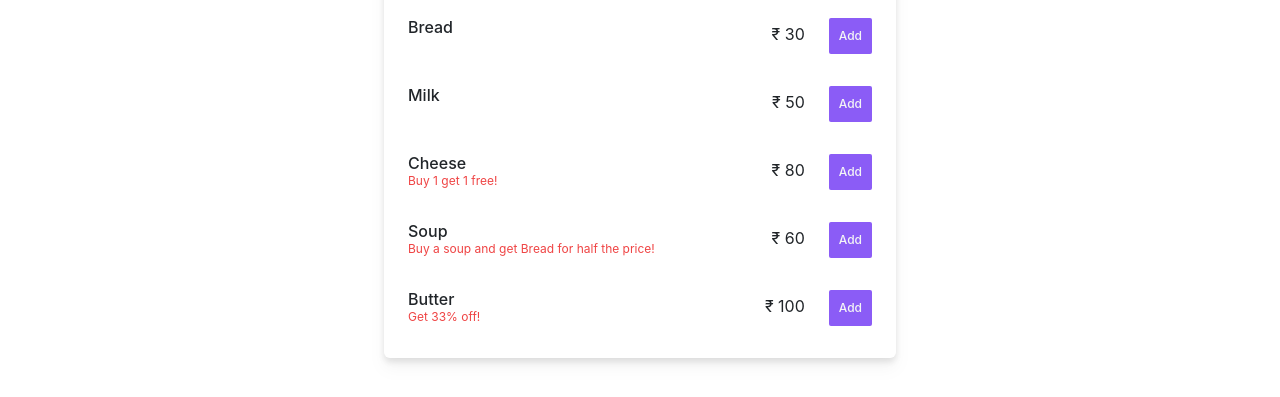
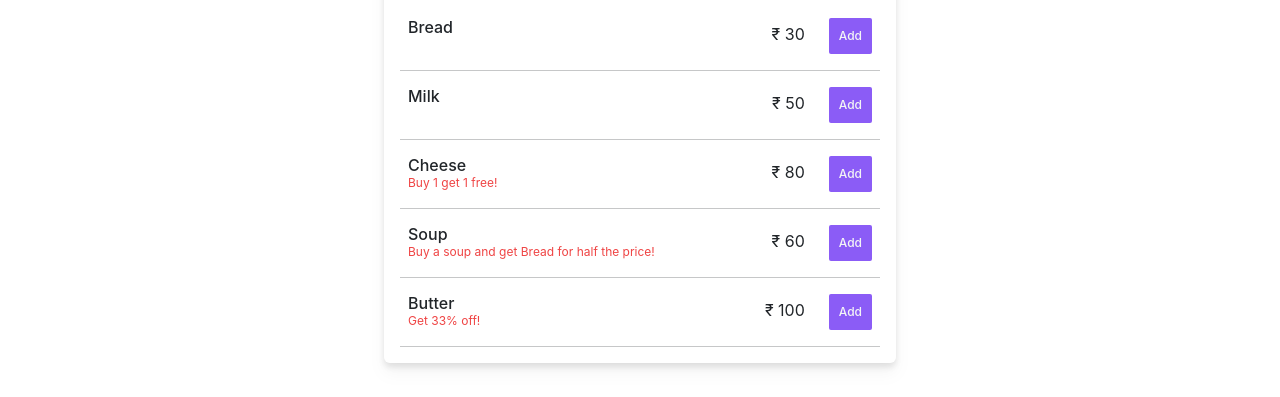
Before and after one commit to TanmayPShinde/products-n-cart, a React (Create React App) app: page / in a window 1280 px wide. Shown: the part 176-573 px from the top of the page. Built offline with nearby package versions, Linux system fonts and the light colour scheme.

Commit message:
feat: horizontal rule below each product

```diff
--- a/src/pages/home/index.jsx
+++ b/src/pages/home/index.jsx
@@ -8,9 +8,12 @@ const Home = () => {
   return (
     <div className="mt-5 p-3 max-w-lg mx-auto bg-white rounded-md drop-shadow-lg">
       <h1 className="text-2xl font-semibold ">Products</h1>
-      <hr className="h-px mt-2 mb-3 bg-gray-200 border-2 dark:bg-gray-700" />
+      <hr className="h-px mt-2 mb-3 bg-orange-600 border-2 dark:bg-gray-700" />
       {products.map((product) => (
-        <Product product={product} key={product.id} />
+        <>
+          <Product product={product} key={product.id} />
+          <hr className="h-px my-0 bg-gray-200 border-1 dark:bg-gray-700" />
+        </>
       ))}
     </div>
   );
```
